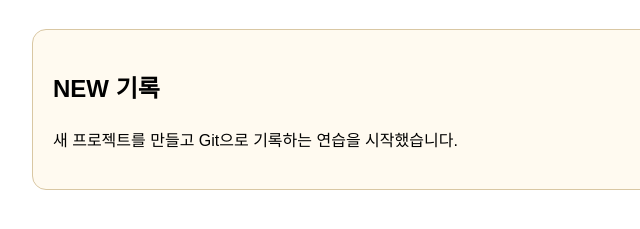
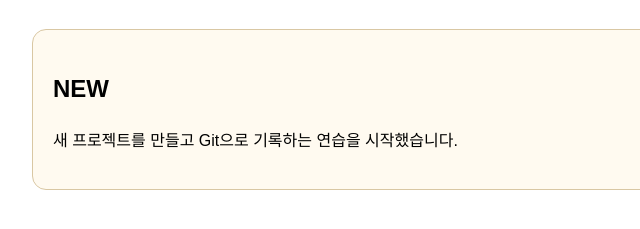
Before and after one commit to piepenie/Inflearn, a plain HTML site: page daily-record-board/index.html in a window 1280 px wide. Shown: the part 179-408 px from the top of the page, 228-868 px from the left. Drawn offline with Linux system fonts and the light colour scheme.

Commit message:
최신버전

```diff
--- a/daily-record-board/index.html
+++ b/daily-record-board/index.html
@@ -14,7 +14,7 @@
 
     <main>
       <section>
-        <h2>NEW 기록</h2>
+        <h2>NEW</h2>
         <p>새 프로젝트를 만들고 Git으로 기록하는 연습을 시작했습니다.</p>
       </section>
     </main>
```
